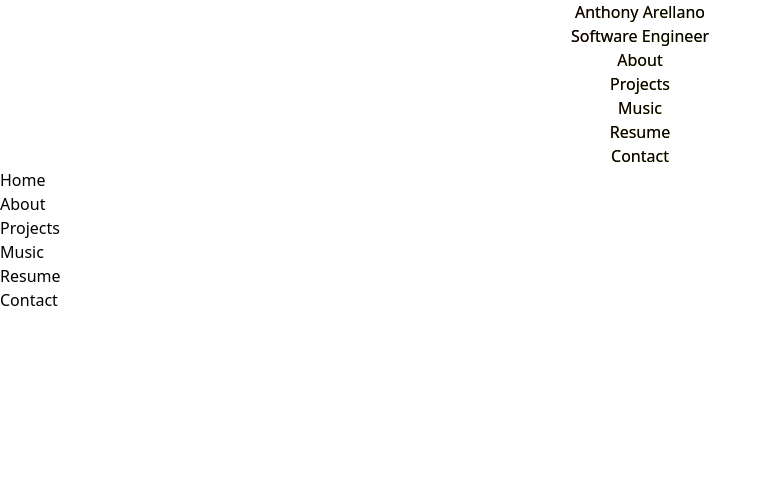
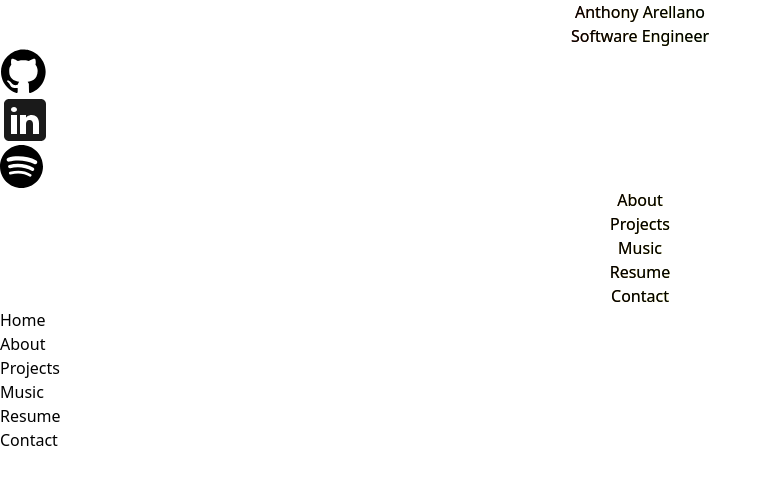
Before and after one commit to anthonyarellano/anthony-personal-website, a Next.js app: page / in a window 1280 px wide. Shown: the top 484 px of the page, without its empty margins (0-772 px from the left). Built offline with nearby package versions, Linux system fonts and the light colour scheme.

Commit message:
add link icons

```diff
--- /dev/null
+++ b/src/icons/Github.tsx
@@ -0,0 +1,37 @@
+const GitHubIcon = () => (
+  <a href="https://github.com/badjub1es" target="_blank">
+    <div className="flex cursor-pointer items-center justify-center">
+      <svg
+        version="1.0"
+        xmlns="http://www.w3.org/2000/svg"
+        width="35.000000pt"
+        height="35.000000pt"
+        viewBox="0 0 240.000000 240.000000"
+        preserveAspectRatio="xMidYMid meet"
+      >
+        <g
+          transform="translate(0.000000,240.000000) scale(0.100000,-0.100000)"
+          fill="#000000"
+          stroke="none"
+        >
+          <path
+            d="M970 2301 c-305 -68 -555 -237 -727 -493 -301 -451 -241 -1056 143
+    -1442 115 -116 290 -228 422 -271 49 -16 55 -16 77 -1 24 16 25 20 25 135 l0
+    118 -88 -5 c-103 -5 -183 13 -231 54 -17 14 -50 62 -73 106 -38 74 -66 108
+    -144 177 -26 23 -27 24 -9 37 43 32 130 1 185 -65 96 -117 133 -148 188 -160
+    49 -10 94 -6 162 14 9 3 21 24 27 48 6 23 22 58 35 77 l24 35 -81 16 c-170 35
+    -275 96 -344 200 -64 96 -85 179 -86 334 0 146 16 206 79 288 28 36 31 47 23
+    68 -15 36 -11 188 5 234 13 34 20 40 47 43 45 5 129 -24 214 -72 l73 -42 64
+    15 c91 21 364 20 446 0 l62 -16 58 35 c77 46 175 82 224 82 39 0 39 -1 55 -52
+    17 -59 20 -166 5 -217 -8 -30 -6 -39 16 -68 109 -144 121 -383 29 -579 -62
+    -129 -193 -219 -369 -252 l-84 -16 31 -55 32 -56 3 -223 4 -223 25 -16 c23
+    -15 28 -15 76 2 80 27 217 101 292 158 446 334 590 933 343 1431 -145 293
+    -419 518 -733 602 -137 36 -395 44 -525 15z"
+          />
+        </g>
+      </svg>
+    </div>
+  </a>
+);
+
+export default GitHubIcon;
--- /dev/null
+++ b/src/icons/Linkedin.tsx
@@ -0,0 +1,18 @@
+const LinkedinIcon = () => (
+  <a href="https://www.linkedin.com/in/antarellano/" target="_blank">
+    <div className="flex cursor-pointer items-center justify-center">
+      <svg
+        fill="#1A1A1A"
+        xmlns="http://www.w3.org/2000/svg"
+        viewBox="0 0 50 50"
+        width="50px"
+        height="50px"
+      >
+        {" "}
+        <path d="M41,4H9C6.24,4,4,6.24,4,9v32c0,2.76,2.24,5,5,5h32c2.76,0,5-2.24,5-5V9C46,6.24,43.76,4,41,4z M17,20v19h-6V20H17z M11,14.47c0-1.4,1.2-2.47,3-2.47s2.93,1.07,3,2.47c0,1.4-1.12,2.53-3,2.53C12.2,17,11,15.87,11,14.47z M39,39h-6c0,0,0-9.26,0-10 c0-2-1-4-3.5-4.04h-0.08C27,24.96,26,27.02,26,29c0,0.91,0,10,0,10h-6V20h6v2.56c0,0,1.93-2.56,5.81-2.56 c3.97,0,7.19,2.73,7.19,8.26V39z" />
+      </svg>
+    </div>
+  </a>
+);
+
+export default LinkedinIcon;
--- /dev/null
+++ b/src/icons/Spotify.tsx
@@ -0,0 +1,25 @@
+const SpotifyIcon = () => (
+  <a
+    href="https://open.spotify.com/artist/1Y3tB2Bs3lxbAA6HD2j6BW?si=7xhKAuEYRAq-g4T1nXMn-Q"
+    target="_blank"
+  >
+    <div className="flex cursor-pointer items-center justify-center">
+      <svg
+        width="43"
+        height="43"
+        viewBox="0 0 48 48"
+        fill="none"
+        xmlns="http://www.w3.org/2000/svg"
+      >
+        <path
+          fill-rule="evenodd"
+          clip-rule="evenodd"
+          d="M38.1966 21.2764C30.4604 16.6821 17.6998 16.2597 10.3146 18.5011C9.12845 18.861 7.87433 18.1915 7.51523 17.0056C7.15585 15.8189 7.82446 14.5656 9.01123 14.2051C17.4891 11.6318 31.5819 12.1288 40.4879 17.4155C41.5549 18.0488 41.9045 19.4265 41.2723 20.4914C40.6395 21.5581 39.2607 21.9098 38.1966 21.2764ZM37.9433 28.0812C37.4005 28.9619 36.249 29.2381 35.3694 28.6973C28.92 24.733 19.0848 23.5843 11.4544 25.9005C10.4651 26.1994 9.41991 25.6417 9.11927 24.6539C8.82122 23.6645 9.37921 22.6214 10.3671 22.3204C19.0837 19.6752 29.9199 20.9563 37.3277 25.5088C38.2072 26.0504 38.4841 27.2025 37.9433 28.0812ZM35.0066 34.6163C34.5753 35.3236 33.6545 35.5451 32.9498 35.1141C27.314 31.6696 20.2203 30.8918 11.8662 32.7999C11.0612 32.9844 10.2588 32.48 10.0753 31.6753C9.89077 30.8703 10.3935 30.0678 11.2002 29.8841C20.3424 27.7943 28.1844 28.6936 34.5102 32.5591C35.2155 32.9899 35.4376 33.9113 35.0066 34.6163ZM23.9999 0C10.7454 0 0 10.7451 0 23.9996C0 37.2555 10.7454 48 23.9999 48C37.2549 48 48 37.2555 48 23.9996C48 10.7451 37.2549 0 23.9999 0Z"
+          fill="black"
+        />
+      </svg>
+    </div>
+  </a>
+);
+
+export default SpotifyIcon;
--- a/src/pages/index.tsx
+++ b/src/pages/index.tsx
@@ -1,5 +1,8 @@
 import React from "react";
 import Head from "next/head";
+import GitHubIcon from "~/icons/Github";
+import LinkedinIcon from "~/icons/Linkedin";
+import SpotifyIcon from "~/icons/Spotify";
 
 export default function Home() {
   const [flip, setFlip] = React.useState(false);
@@ -64,22 +67,27 @@ export default function Home() {
       >
         <div
           id="tile-1"
-          className="container flex  h-[100vh] cursor-pointer flex-col items-center justify-center gap-12 px-4 py-16"
+          className="container flex  h-[100vh] flex-col items-center justify-center gap-12 px-4 py-16"
         >
           <h1
             onMouseEnter={() => setFlip(true)}
             onMouseLeave={() => setFlip(false)}
-            className="xyz text-5xl font-extrabold tracking-tight text-white sm:text-[5rem]"
+            className="xyz cursor-pointer text-5xl font-extrabold tracking-tight text-white sm:text-[5rem]"
           >
             Anthony Arellano
           </h1>
           <h2
             onMouseEnter={() => setFlip(true)}
             onMouseLeave={() => setFlip(false)}
-            className="xyz text-4xl font-extrabold"
+            className="xyz cursor-pointer text-4xl font-extrabold"
           >
             Software Engineer
           </h2>
+          <div className="flex gap-2">
+            <GitHubIcon />
+            <LinkedinIcon />
+            <SpotifyIcon />
+          </div>
         </div>
         <div
           id="tile-2"
```
